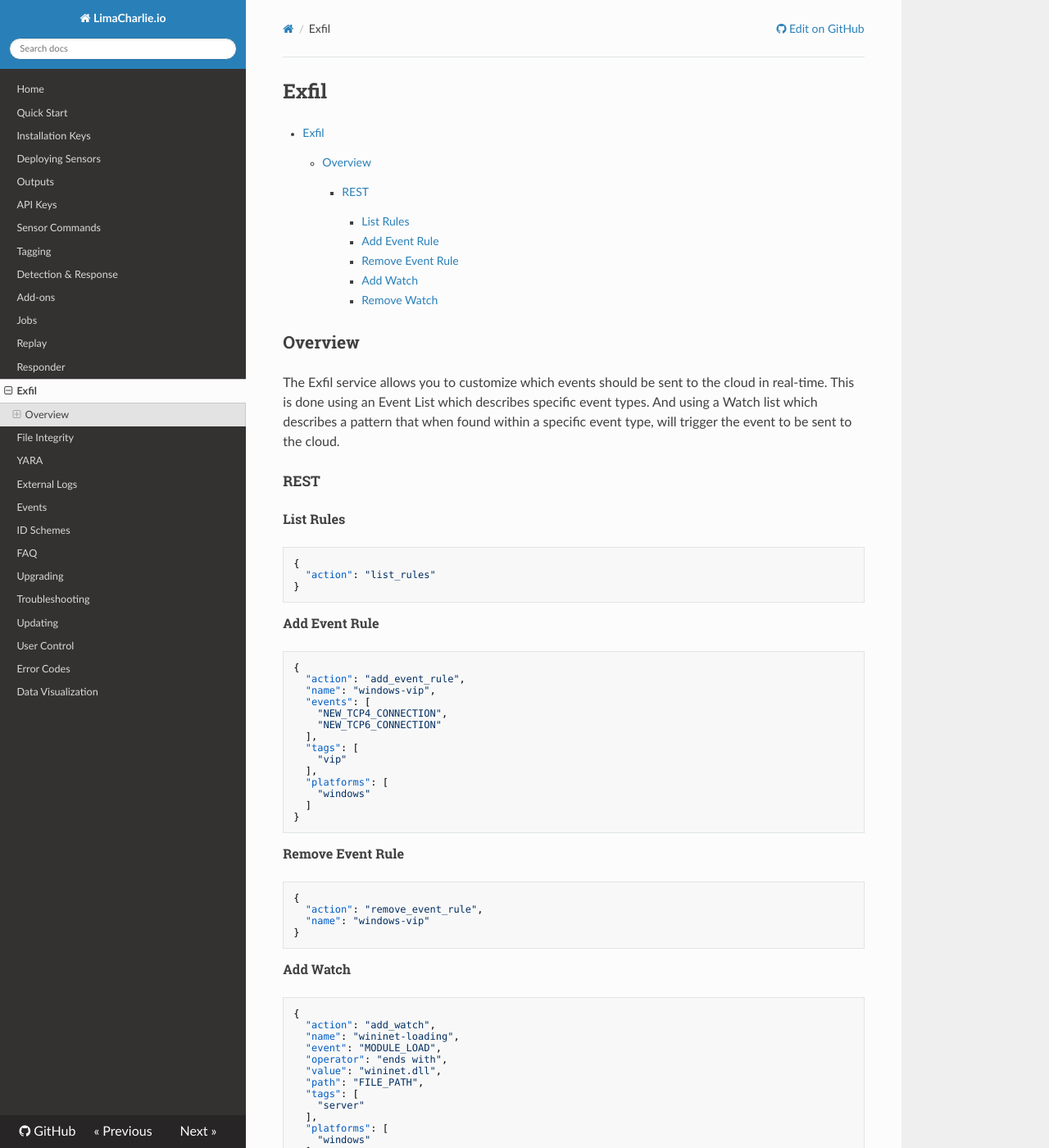
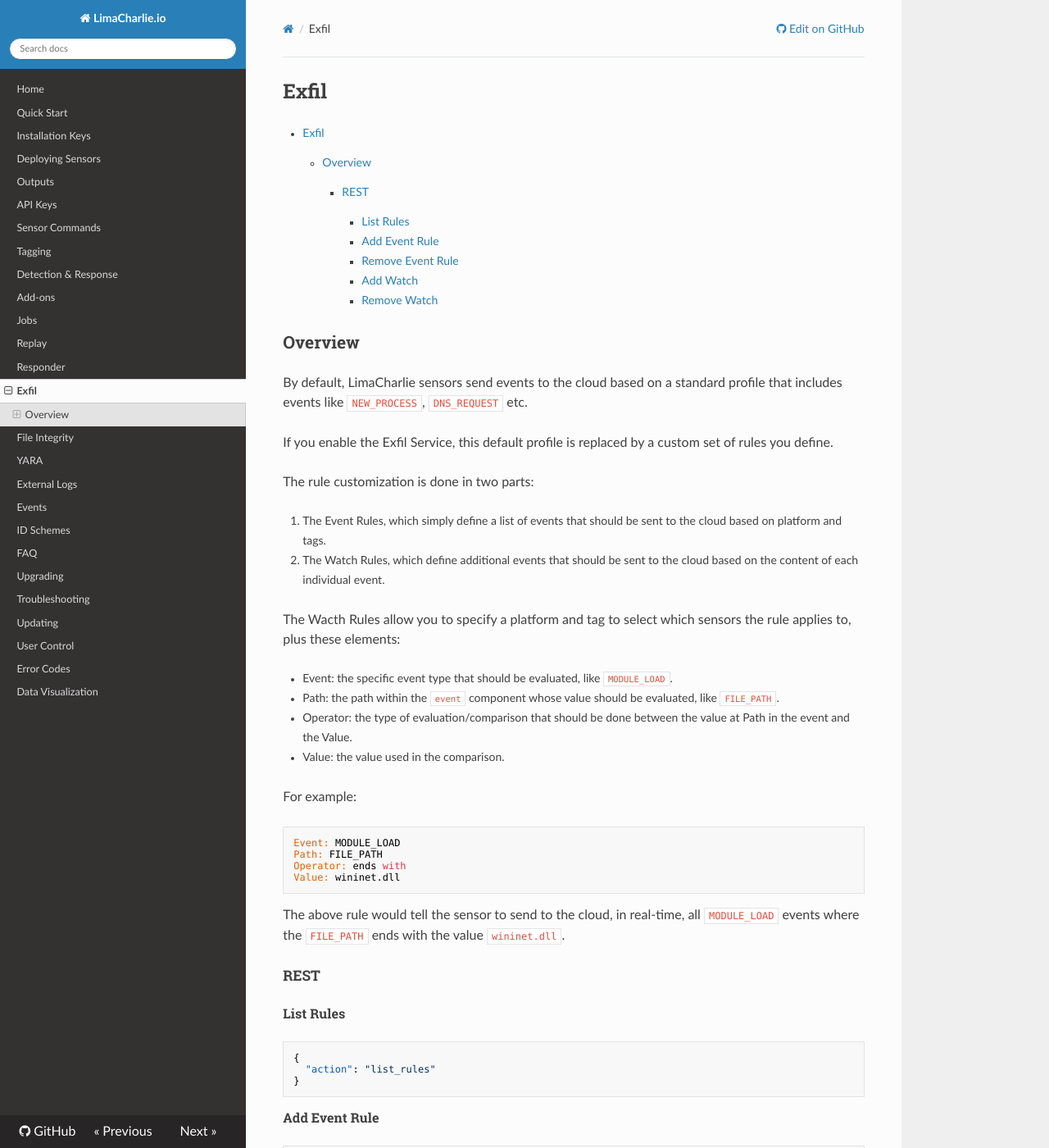
Before and after one commit to refractionPOINT/lce_doc, an MkDocs documentation site: the page built from docs/exfil.md, in a window 1280 px wide and 1400 px high. Shown: the whole window at 82% size. Built offline with MkDocs 1.6.1, drawn with Linux system fonts in a browser that asks for light colours; nearby versions of some CDN libraries; old or Windows-style settings are respelled for this version of MkDocs.

Commit message:
Tweak the exfil watch doc.

````diff
--- a/docs/exfil.md
+++ b/docs/exfil.md
@@ -3,10 +3,32 @@
 [TOC]
 
 ## Overview
-The Exfil service allows you to customize which events should be sent to the cloud in real-time.
-This is done using an Event List which describes specific event types. And using a Watch list which
-describes a pattern that when found within a specific event type, will trigger the event to be sent
-to the cloud.
+By default, LimaCharlie sensors send events to the cloud based on a standard profile that includes
+events like `NEW_PROCESS`, `DNS_REQUEST` etc.
+
+If you enable the Exfil Service, this default profile is replaced by a custom set of rules you define.
+
+The rule customization is done in two parts:
+
+1. The Event Rules, which simply define a list of events that should be sent to the cloud based on platform and tags.
+1. The Watch Rules, which define additional events that should be sent to the cloud based on the content of each individual event.
+
+The Wacth Rules allow you to specify a platform and tag to select which sensors the rule applies to, plus these elements:
+
+* Event: the specific event type that should be evaluated, like `MODULE_LOAD`.
+* Path: the path within the `event` component whose value should be evaluated, like `FILE_PATH`.
+* Operator: the type of evaluation/comparison that should be done between the value at Path in the event and the Value.
+* Value: the value used in the comparison.
+
+For example:
+```
+Event: MODULE_LOAD
+Path: FILE_PATH
+Operator: ends with
+Value: wininet.dll
+```
+
+The above rule would tell the sensor to send to the cloud, in real-time, all `MODULE_LOAD` events where the `FILE_PATH` ends with the value `wininet.dll`.
 
 ### REST
 
````
